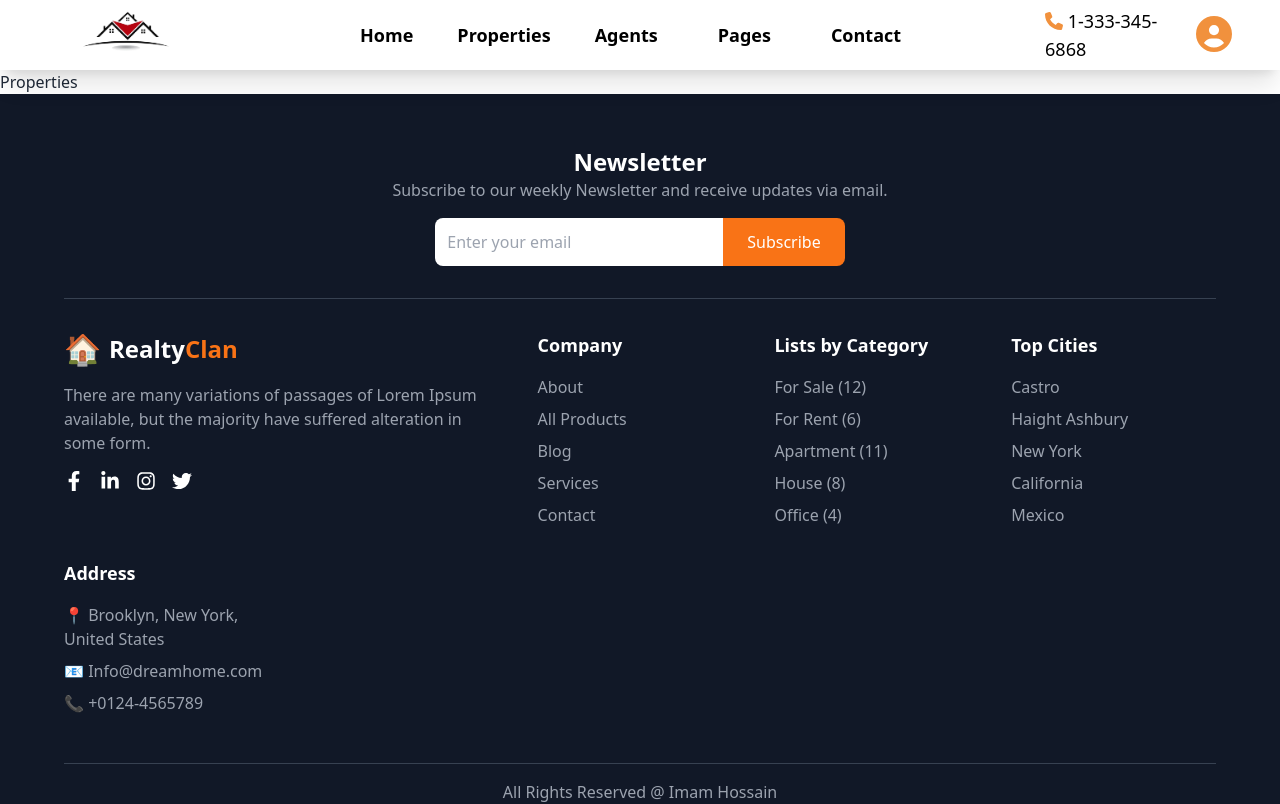
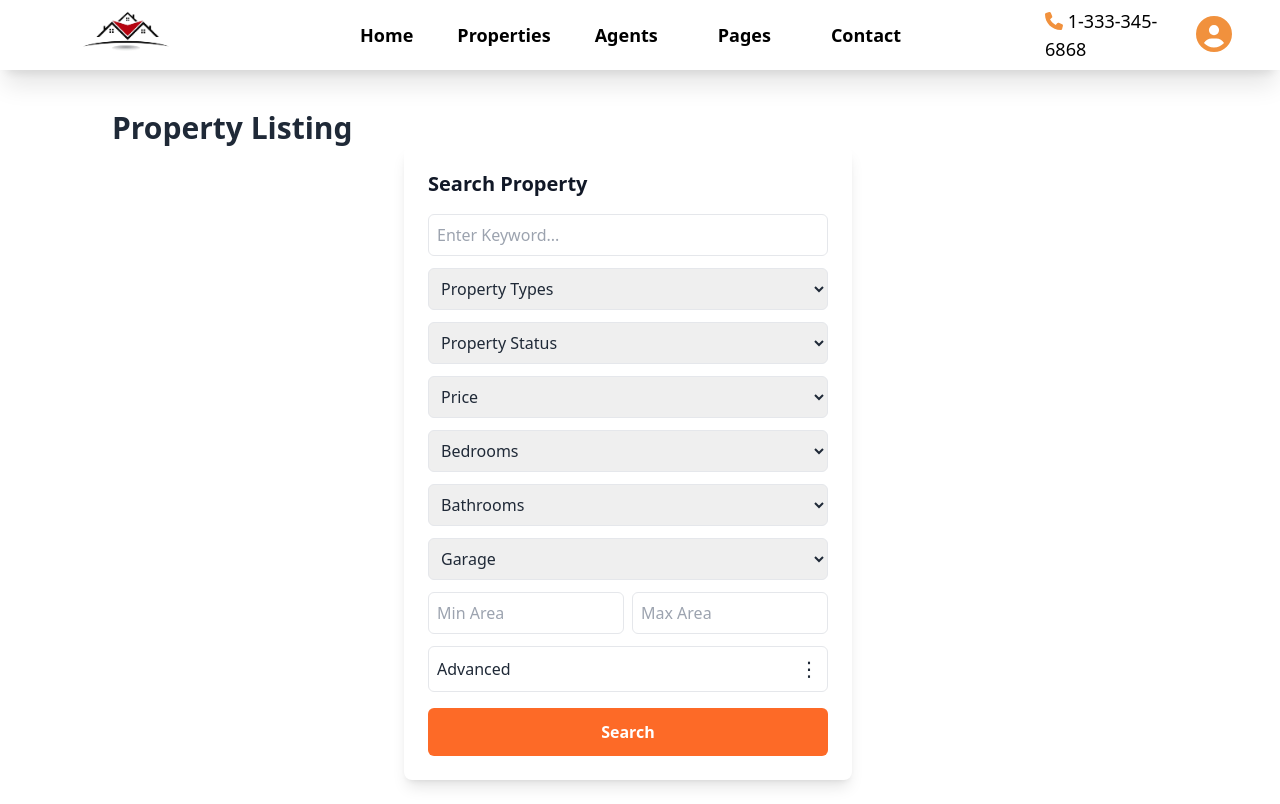
Before and after one commit to imamhossain-bd/Real-Estate-Management, a React (Vite) app in the folder Real-estate-frontend/: page /properties in a window 1280 px wide. Shown: the top 804 px of the page. Built offline with nearby package versions, Linux system fonts and the light colour scheme.

Commit message:
Property Update

```diff
--- a/Real-estate-frontend/src/Pages/Home/Home.jsx
+++ b/Real-estate-frontend/src/Pages/Home/Home.jsx
@@ -17,6 +17,22 @@ import OurClient from '@/Component/HomeComponent/OurClient';
 import { FaMapMarkerAlt, FaEllipsisV } from "react-icons/fa";
 
 const Home = () => {
+
+
+    const options = [
+        "Air Conditioning",
+        "Fire Place Facility",
+        "Store Room",
+        "Garage Facility",
+        "Play Ground",
+        "Hight Class Door",
+        "Swimming Pool",
+        "Furniture Include",
+        "Floor Heating System",
+        "Fire Security",
+        "Marble Floor",
+        "Garden Include",
+    ];
 
     const [advanced, setAdvanced] = useState(false);
 
@@ -76,11 +92,11 @@ const Home = () => {
                 </SwiperSlide>
             </Swiper>
             <div>
-                <div className="absolute  ml-[20rem] mt-[-10rem] z-50 ">
-                    <div className="flex items-center gap-4 py-6 px-8 bg-white shadow-md rounded-lg overflow-hidden">
+                <div className="absolute  ml-[19rem] mt-[-12rem] z-30 ">
+                    <div className="flex items-center gap-4 py-9 px-8 bg-white shadow-md rounded-lg overflow-hidden">
 
                         {/* Keyword Input */}
-                        <input type="text" placeholder="Enter Keyword..." className="px-7 py-5 w-48 outline-none border-r"/>
+                        <input type="text" placeholder="Enter Keyword..." className="px-7 py-5 w-48 outline-none border-r" />
 
                         {/* Property Types Dropdown */}
                         <select className="px-7 py-5 w-48 border-r bg-white">
@@ -88,6 +104,8 @@ const Home = () => {
                             <option>House</option>
                             <option>Apartment</option>
                             <option>Villa</option>
+                            <option>Small Family</option>
+                            <option>Single Room</option>
                         </select>
 
                         {/* Location Input with Icon */}
@@ -101,23 +119,22 @@ const Home = () => {
                         </div>
 
                         {/* Price Dropdown */}
-                        <select className="px-4 py-3 w-36 border-r bg-white  ">
+                        <select className="px-4 py-3 w-36 border-r bg-white">
                             <option>Price</option>
-                            <option>$500 - $1000</option>
+                            <option>$500 - $1000</option>jsddsvmdsdkskdsdv
                             <option>$1000 - $2000</option>
                         </select>
 
                         {/* Advanced Button */}
                         <button
                             onClick={() => setAdvanced(!advanced)}
-                            className="px-4 py-3 w-36 flex items-center justify-between border-r bg-white hover:bg-gray-100 transition"
-                        >
+                            className="px-4 py-3 w-36 flex items-center justify-between border-r bg-white hover:bg-gray-100 transition">
                             <span>Advanced</span>
                             <FaEllipsisV className="text-gray-500" />
                         </button>
 
                         {/* Search Button */}
-                        <button className="px-6 py-3 bg-transparent border-2 border-[#ff922c] text-black rounded-lg font-bold hover:bg-[#ff922c] transition">
+                        <button className="px-14 py-3 bg-transparent border-2 border-[#ff922c] text-black rounded-lg font-bold hover:bg-[#ff922c] transition">
                             Search
                         </button>
                     </div>
@@ -125,12 +142,23 @@ const Home = () => {
                     {/* Advanced Options Dropdown */}
                     {advanced && (
                         <motion.div
-                        initial={{ opacity: 0, y: -10 }}
-                        animate={{ opacity: 1, y: 0 }}
-                        exit={{ opacity: 0, y: -10 }}
-                        transition={{ duration: 0.3, ease: "easeInOut" }}
-                        className="mt-2 p-4 bg-white shadow-lg rounded-lg">
-                            <p className="text-sm text-gray-600">More filters coming soon...</p>
+                            initial={{ opacity: 0, y: -10 }}
+                            animate={{ opacity: 1, y: 0 }}
+                            exit={{ opacity: 0, y: -10 }}
+                            transition={{ duration: 0.3, ease: "easeInOut" }}
+                            className="mt-2 p-4 bg-white shadow-lg rounded-lg">
+                            <div className="">
+                                <h3 className="text-xl font-semibold text-gray-800 mb-4">Additional Options</h3>
+
+                                <div className="grid grid-cols-4 gap-4">
+                                    {options.map((option, index) => (
+                                        <label key={index} className="flex items-center space-x-2 text-gray-600">
+                                            <input type="checkbox" className="w-5 h-5 text-blue-500 border-gray-300 rounded focus:ring focus:ring-blue-200" />
+                                            <span>{option}</span>
+                                        </label>
+                                    ))}
+                                </div>
+                            </div>
                         </motion.div>
                     )}
                 </div>
--- a/Real-estate-frontend/src/Pages/Properties/Properties.jsx
+++ b/Real-estate-frontend/src/Pages/Properties/Properties.jsx
@@ -1,9 +1,101 @@
-import React from 'react';
+import React, { useState } from 'react';
+import { motion } from "framer-motion";
 
 const Properties = () => {
+
+    const [isOpen, setIsOpen] = useState(false);
+
+    const options = [
+        "Air Conditioning",
+        "Garage Facility",
+        "Swimming Pool",
+        "Play Ground",
+        "Furniture Include",
+        "Marble Floor",
+        "Store Room",
+        "High Class Door",
+        "Floor Heating System",
+        "Garden Include",
+      ];
+
     return (
         <div>
-            <h2>Properties</h2>
+            <div className='px-28 py-10'>
+                <h2 className='text-3xl font-bold'>Property Listing</h2>
+                <div className='flex gap-6 justify-center'>
+                    <div>
+                        <div className="max-w-md mx-auto bg-white p-6 shadow-lg rounded-lg">
+                            <h2 className="text-xl font-semibold text-gray-900 mb-4">Search Property</h2>
+
+                            {/* Search Input */}
+                            <input
+                                type="text"
+                                placeholder="Enter Keyword..."
+                                className="w-full border p-2 rounded-md mb-3"
+                            />
+
+                            {/* Dropdowns */}
+                            {["Property Types", "Property Status", "Price", "Bedrooms", "Bathrooms", "Garage"].map(
+                                (label, index) => (
+                                    <select key={index} className="w-full border p-2 rounded-md mb-3">
+                                        <option>{label}</option>
+                                    </select>
+                                )
+                            )}
+
+                            {/* Min & Max Area */}
+                            <div className="flex space-x-2 mb-3">
+                                <input
+                                    type="text"
+                                    placeholder="Min Area"
+                                    className="w-1/2 border p-2 rounded-md"
+                                />
+                                <input
+                                    type="text"
+                                    placeholder="Max Area"
+                                    className="w-1/2 border p-2 rounded-md"
+                                />
+                            </div>
+
+
+                            {/* Advanced Button */}
+                            <button
+                                onClick={() => setIsOpen(!isOpen)}
+                                className="w-full border p-2 rounded-md flex items-center justify-between"
+                            >
+                                <span>Advanced</span>
+                                <span className="text-xl">⋮</span>
+                            </button>
+
+                            {/* Advanced Options (Animated) */}
+                            <motion.div
+                                initial={{ height: 0, opacity: 0 }}
+                                animate={{ height: isOpen ? "auto" : 0, opacity: isOpen ? 1 : 0 }}
+                                transition={{ duration: 0.3, ease: "easeInOut" }}
+                                className="overflow-hidden"
+                            >
+                                <h3 className="text-lg font-semibold mt-4">Additional Options</h3>
+                                <div className="mt-2 space-y-2">
+                                    {options.map((option, index) => (
+                                        <label key={index} className="flex items-center space-x-2">
+                                            <input type="checkbox" className="w-4 h-4 text-blue-500 border-gray-300 rounded focus:ring focus:ring-blue-200" />
+                                            <span className="text-gray-700">{option}</span>
+                                        </label>
+                                    ))}
+                                </div>
+                            </motion.div>
+
+                            {/* Search Button */}
+                            <button className="w-full bg-[#fd6a27] text-white p-3 mt-4 rounded-md font-semibold">
+                                Search
+                            </button>
+                        </div>
+                    </div>
+                    <div>
+
+                    </div>
+                </div>
+            </div>
         </div>
     );
 };
```
